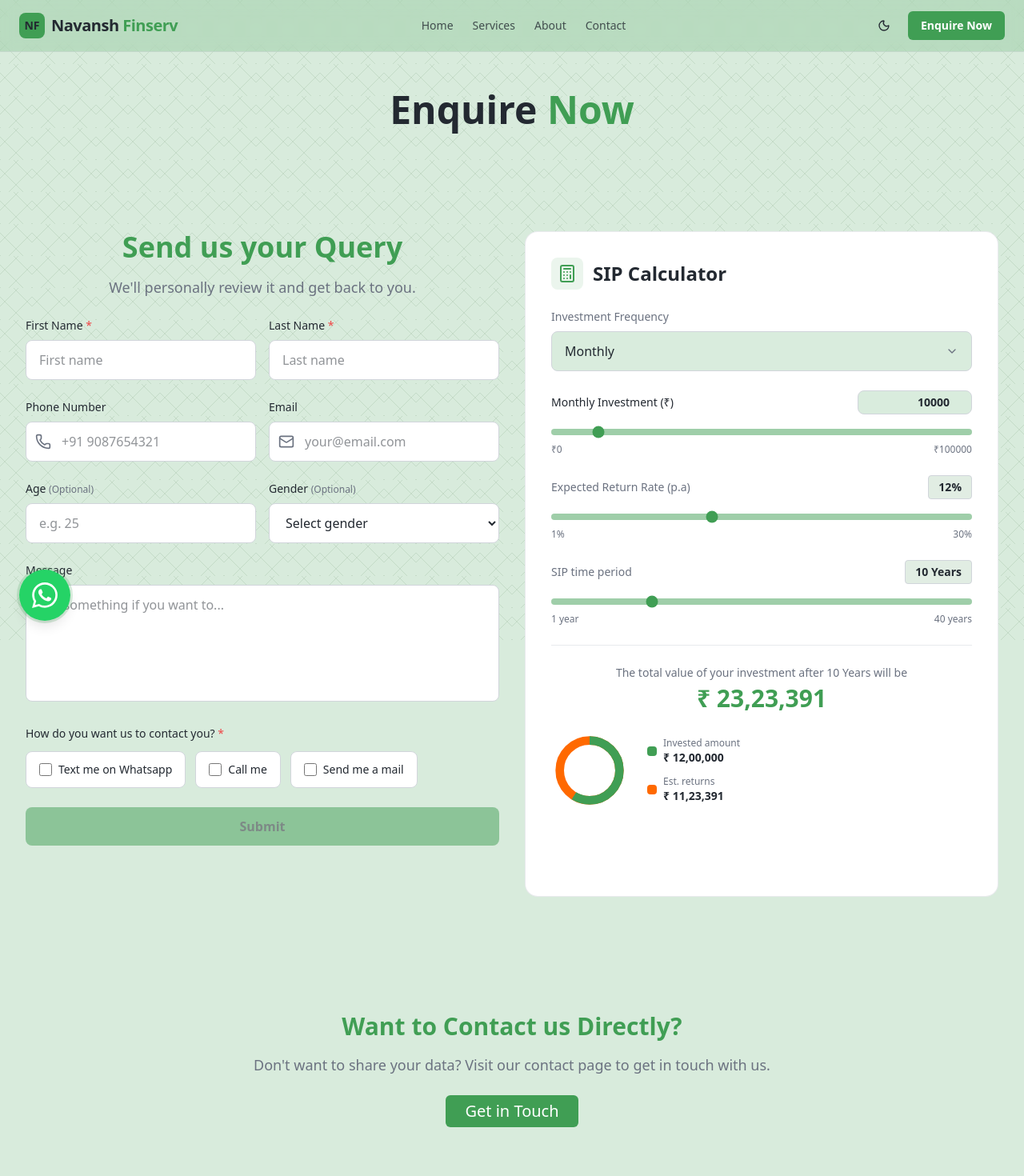
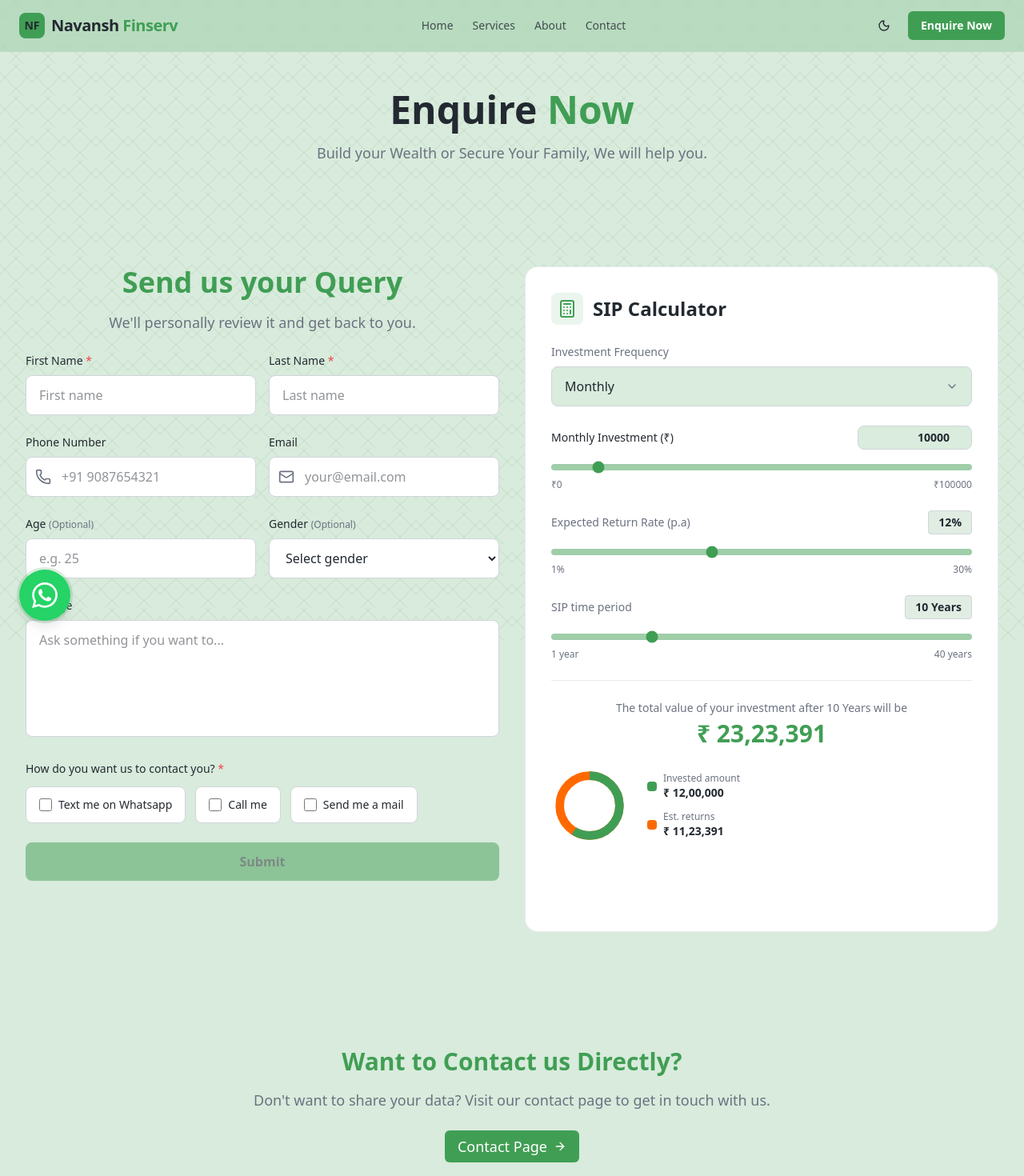
Before and after one commit to anshumankhunteta/navansh-finserv, a Next.js app: page /enquire in a window 1280 px wide. Shown: the top 1470 px of the page at 80% size. Built offline with nearby package versions, Linux system fonts and the light colour scheme.

Commit message:
layout changes

```diff
--- a/app/contact/page.tsx
+++ b/app/contact/page.tsx
@@ -27,7 +27,7 @@ export default function ContactPage() {
       </section>
 
       {/* Contact Section */}
-      <section className="mx-4 py-20 md:mx-auto">
+      <section className="mx-4 py-12 md:mx-auto">
         {/* Layout */}
         <div className="grid grid-cols-1 gap-8 lg:grid-cols-2">
           {/* Contact Info */}
--- a/app/enquire/page.tsx
+++ b/app/enquire/page.tsx
@@ -1,6 +1,7 @@
 import { ContactForm } from '@/components/custom/contact-form'
 import { SIPCalculator } from '@/components/custom/SIPCalculator'
 import { Button } from '@/components/ui/button'
+import { ArrowRight } from 'lucide-react'
 import type { Metadata } from 'next'
 import Link from 'next/link'
 
@@ -14,9 +15,14 @@ export default function GetQuotePage() {
   return (
     <div className="flex flex-col">
       <div className="container mx-auto px-6 sm:px-6 lg:px-8">
-        <h1 className="py-8 text-center text-3xl font-bold md:py-12 md:text-5xl">
-          Enquire <span className="text-primary">Now</span>
-        </h1>
+        <div className="mx-auto max-w-3xl py-12 text-center">
+          <h1 className="mb-4 text-3xl font-bold md:text-5xl">
+            Enquire <span className="text-primary">Now</span>
+          </h1>
+          <p className="text-muted-foreground text-lg">
+            Build your Wealth or Secure Your Family, We will help you.
+          </p>
+        </div>
         <div className="grid grid-cols-1 gap-8 py-20 md:grid-cols-2">
           <ContactForm />
           <SIPCalculator />
@@ -36,7 +42,8 @@ export default function GetQuotePage() {
           </p>
           <Button asChild size="lg">
             <Link href="/contact">
-              <span className="text-lg md:text-xl">Get in Touch</span>
+              <span className="text-lg">Contact Page </span>
+              <ArrowRight />
             </Link>
           </Button>
         </div>
```
